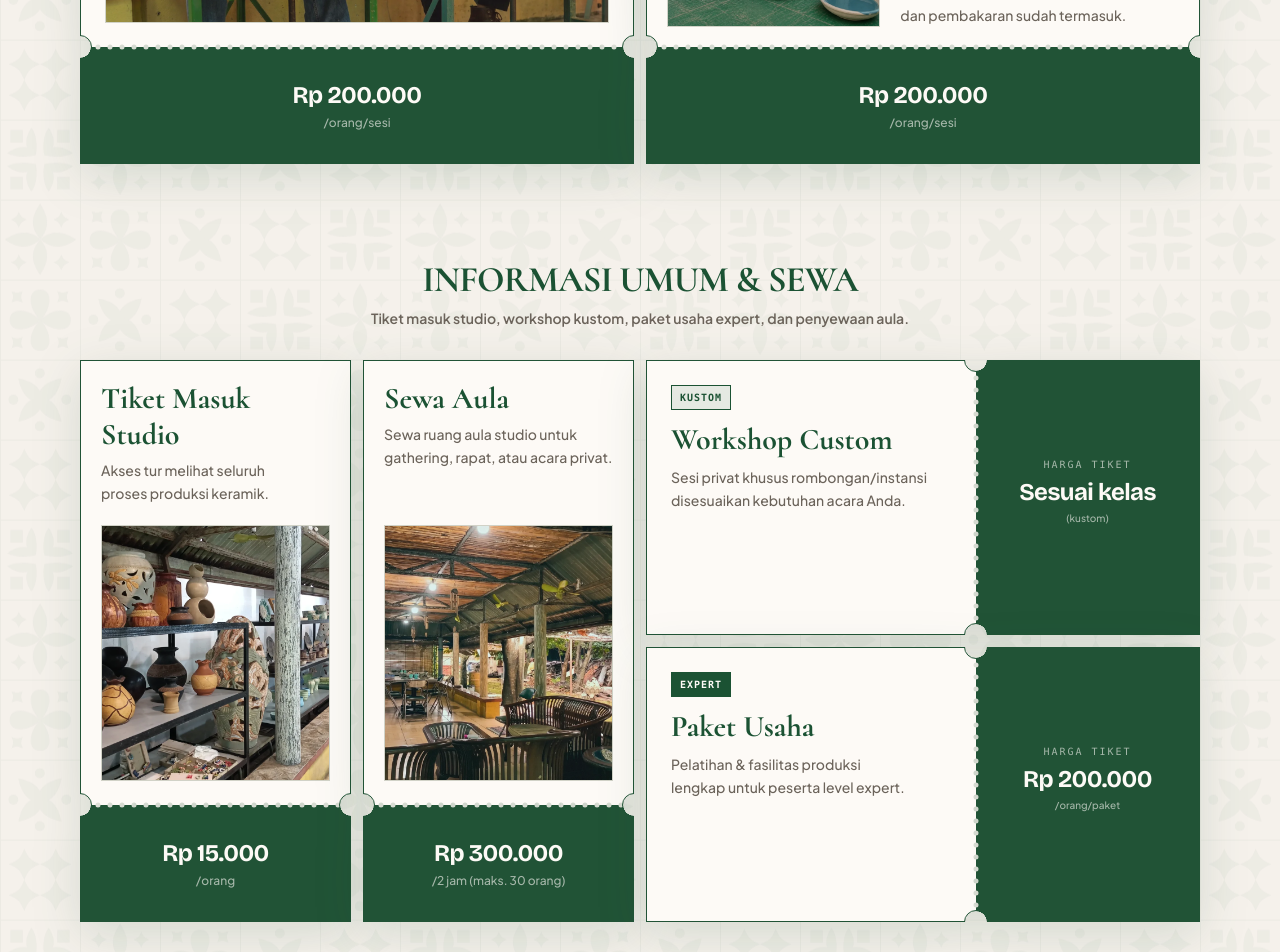
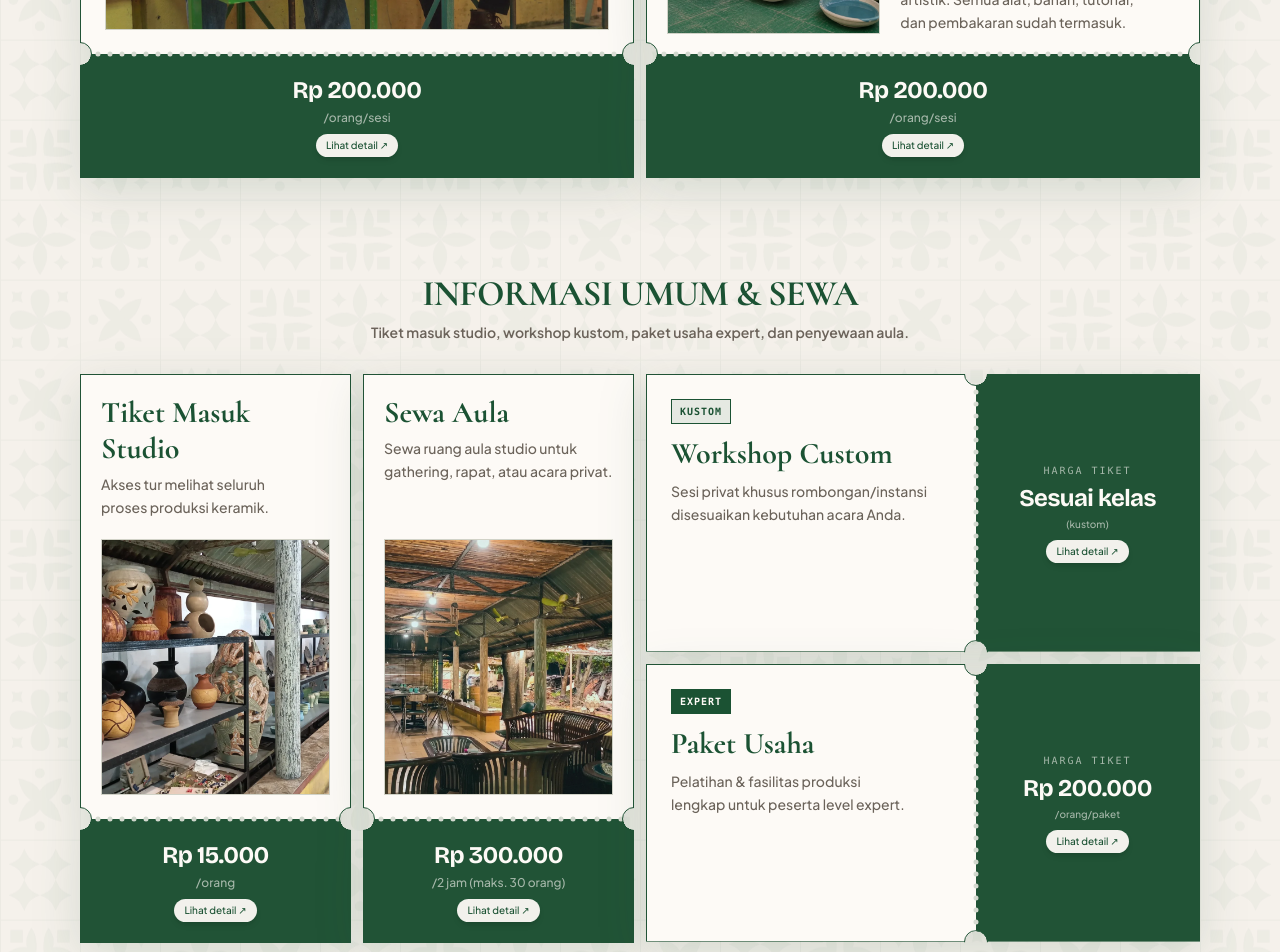
Before and after one commit to gimigkk/Imah-Keramik-Bogor, a React (Vite) app: page / in a window 1280 px wide. Shown: the part 1640-2592 px from the top of the page. Built offline with nearby package versions, Linux system fonts and the light colour scheme.

Commit message:
feat: enhance TicketCard and TicketPriceFooter components with detail indicator and conditional styling

```diff
--- a/src/components/tickets/TicketCard.tsx
+++ b/src/components/tickets/TicketCard.tsx
@@ -3,7 +3,7 @@ import type { Ticket } from '../../types/ticket';
 import { TicketBadge } from './TicketBadge';
 import { TicketMedia } from './TicketMedia';
 import { TicketPerforation } from './TicketPerforation';
-import { TicketPriceFooter } from './TicketPriceFooter';
+import { TicketDetailIndicator, TicketPriceFooter } from './TicketPriceFooter';
 import { TicketPrice } from './TicketPrice';
 
 interface TicketCardProps {
@@ -126,7 +126,7 @@ export const TicketCard: React.FC<TicketCardProps> = ({
         <TicketPerforation />
 
         {/* Shared Bottom Price Footer */}
-        <TicketPriceFooter ticket={ticket} isAccent={isAccent} />
+        <TicketPriceFooter ticket={ticket} isAccent={isAccent} showDetailIndicator={Boolean(onClick)} />
       </div>
     );
   }
@@ -183,7 +183,7 @@ export const TicketCard: React.FC<TicketCardProps> = ({
 
         {/* Right Side Price Stub */}
         <div
-          className={`ticket-notch-stub w-full md:w-56 shrink-0 py-7 px-6 md:p-6 min-h-24 flex flex-row md:flex-col items-center justify-center text-center ${isAccent ? 'bg-[#644431]' : 'bg-[#215336]'
+          className={`ticket-notch-stub w-full md:w-56 shrink-0 ${onClick ? 'py-4 md:py-4' : 'py-7 md:p-6'} px-6 min-h-24 flex flex-row md:flex-col items-center justify-center text-center ${isAccent ? 'bg-[#644431]' : 'bg-[#215336]'
             }`}
         >
           <div className="flex flex-col md:items-center">
@@ -198,10 +198,11 @@ export const TicketCard: React.FC<TicketCardProps> = ({
               priceClassName="font-brand font-bold text-xl md:text-2xl text-background tracking-tight md:mb-1"
             />
             {ticket.unitLabel && (
-              <span className="font-sans text-xs md:text-[10px] block mt-1 md:mt-0 md:mb-3 text-background/60">
+              <span className={`font-sans text-xs md:text-[10px] block mt-1 md:mt-0 ${onClick ? '' : 'md:mb-3'} text-background/60`}>
                 {ticket.unitLabel}
               </span>
             )}
+            {onClick && <TicketDetailIndicator />}
           </div>
         </div>
       </div>
@@ -253,7 +254,7 @@ export const TicketCard: React.FC<TicketCardProps> = ({
         </div>
 
         <TicketPerforation />
-        <TicketPriceFooter ticket={ticket} isAccent={isAccent} />
+        <TicketPriceFooter ticket={ticket} isAccent={isAccent} showDetailIndicator={Boolean(onClick)} />
       </div>
     );
   }
@@ -300,7 +301,7 @@ export const TicketCard: React.FC<TicketCardProps> = ({
       </div>
 
       <TicketPerforation />
-      <TicketPriceFooter ticket={ticket} isAccent={isAccent} />
+      <TicketPriceFooter ticket={ticket} isAccent={isAccent} showDetailIndicator={Boolean(onClick)} />
     </div>
   );
 };
--- a/src/components/tickets/TicketPriceFooter.tsx
+++ b/src/components/tickets/TicketPriceFooter.tsx
@@ -5,11 +5,18 @@ import { TicketPrice } from './TicketPrice';
 interface TicketPriceFooterProps {
   ticket: Ticket;
   isAccent?: boolean;
+  showDetailIndicator?: boolean;
 }
 
-export const TicketPriceFooter: React.FC<TicketPriceFooterProps> = ({ ticket, isAccent }) => (
+export const TicketDetailIndicator: React.FC = () => (
+  <span className="mt-2 inline-flex rounded-full bg-background/95 px-2.5 py-1 font-sans text-[10px] font-medium text-foreground shadow-md">
+    Lihat detail ↗
+  </span>
+);
+
+export const TicketPriceFooter: React.FC<TicketPriceFooterProps> = ({ ticket, isAccent, showDetailIndicator = false }) => (
   <div
-    className={`ticket-notch-stub w-full shrink-0 py-7 md:py-8 px-6 md:px-8 min-h-24 flex items-center justify-center text-center ${isAccent ? 'bg-[#644431]' : 'bg-[#215336]'}`}
+    className={`ticket-notch-stub w-full shrink-0 ${showDetailIndicator ? 'py-4 md:py-5' : 'py-7 md:py-8'} px-6 md:px-8 min-h-24 flex items-center justify-center text-center ${isAccent ? 'bg-[#644431]' : 'bg-[#215336]'}`}
   >
     <div className="text-center">
       <TicketPrice
@@ -23,6 +30,7 @@ export const TicketPriceFooter: React.FC<TicketPriceFooterProps> = ({ ticket, is
           {ticket.unitLabel}
         </span>
       )}
+      {showDetailIndicator && <TicketDetailIndicator />}
     </div>
   </div>
 );
```
